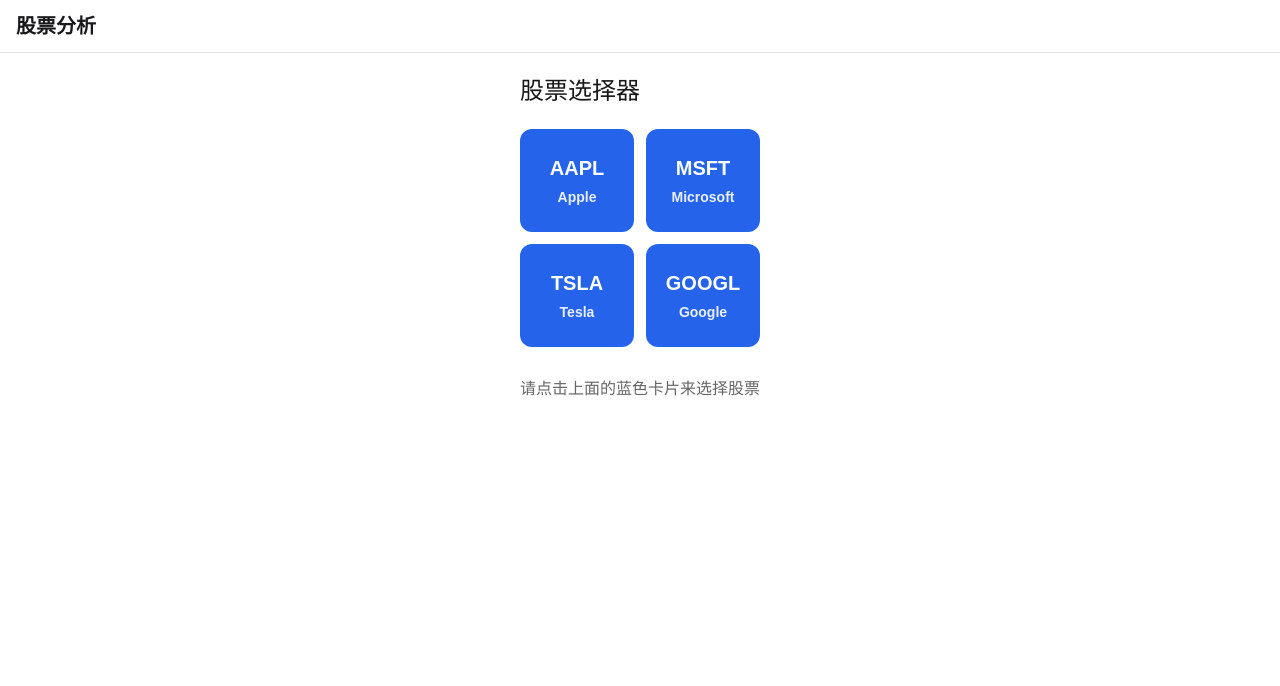
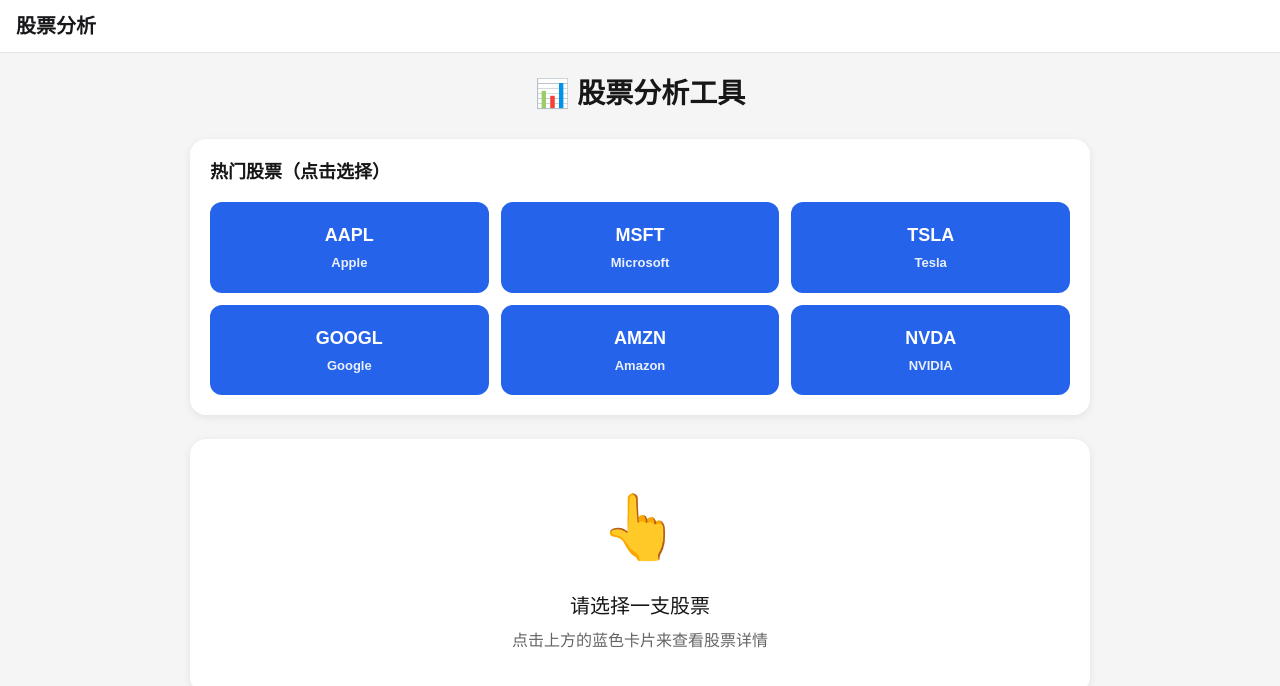
Before and after one commit to wwxiaoming/Mming, a Next.js app: page / in a window 1280 px wide. Shown: the top 686 px of the page. Built offline with nearby package versions, Linux system fonts and the light colour scheme.

Commit message:
feat: 股票分析网站
Co-authored-by: traeagent <traeagent@users.noreply.github.com>

```diff
--- a/src/app/page.tsx
+++ b/src/app/page.tsx
@@ -1,58 +1,211 @@
 import Link from 'next/link';
 
-const stocks = [
+const popularStocks = [
   { symbol: 'AAPL', name: 'Apple' },
   { symbol: 'MSFT', name: 'Microsoft' },
   { symbol: 'TSLA', name: 'Tesla' },
   { symbol: 'GOOGL', name: 'Google' },
+  { symbol: 'AMZN', name: 'Amazon' },
+  { symbol: 'NVDA', name: 'NVIDIA' },
 ];
 
 export default function Home({ searchParams }) {
   const selected = searchParams.stock;
 
   return (
-    <div style={{ padding: '20px', maxWidth: '500px', margin: '0 auto' }}>
-      <h1 style={{ fontSize: '24px', marginBottom: '20px' }}>股票选择器</h1>
+    <div style={{
+      minHeight: '100vh',
+      backgroundColor: '#f5f5f5',
+      padding: '20px'
+    }}>
+      <div style={{ maxWidth: '900px', margin: '0 auto' }}>
+        <h1 style={{
+          fontSize: '28px',
+          fontWeight: 'bold',
+          marginBottom: '24px',
+          textAlign: 'center'
+        }}>
+          📊 股票分析工具
+        </h1>
 
-      <div style={{ display: 'grid', gridTemplateColumns: '1fr 1fr', gap: '12px', marginBottom: '30px' }}>
-        {stocks.map((stock) => (
+        {/* 热门股票选择区域 */}
+        <div style={{
+          backgroundColor: 'white',
+          padding: '20px',
+          borderRadius: '16px',
+          marginBottom: '24px',
+          boxShadow: '0 2px 8px rgba(0,0,0,0.08)'
+        }}>
+          <h2 style={{ fontSize: '18px', marginBottom: '16px', fontWeight: 'bold' }}>
+            热门股票（点击选择）
+          </h2>
+          <div style={{
+            display: 'grid',
+            gridTemplateColumns: 'repeat(3, 1fr)',
+            gap: '12px'
+          }}>
+            {popularStocks.map((stock) => (
               <Link
                 key={stock.symbol}
                 href={`/?stock=${stock.symbol}`}
                 style={{
-              padding: '24px 16px',
-              backgroundColor: '#2563eb',
+                  padding: '20px 12px',
+                  backgroundColor: selected === stock.symbol ? '#1d4ed8' : '#2563eb',
                   color: 'white',
-              border: 'none',
                   borderRadius: '12px',
-              fontSize: '20px',
+                  fontSize: '18px',
                   textDecoration: 'none',
                   textAlign: 'center',
-              fontWeight: 'bold'
+                  fontWeight: 'bold',
+                  transition: 'transform 0.1s'
                 }}
               >
                 {stock.symbol}
-            <div style={{ fontSize: '14px', opacity: '0.9', marginTop: '4px' }}>{stock.name}</div>
+                <div style={{ fontSize: '13px', opacity: '0.9', marginTop: '4px' }}>
+                  {stock.name}
+                </div>
               </Link>
             ))}
           </div>
+        </div>
 
-      {selected && (
+        {/* 股票详情区域 */}
+        {selected ? (
           <div style={{
+            backgroundColor: 'white',
             padding: '24px',
-          backgroundColor: '#dcfce7',
+            borderRadius: '16px',
+            boxShadow: '0 2px 8px rgba(0,0,0,0.08)'
+          }}>
+            <div style={{
+              display: 'flex',
+              justifyContent: 'space-between',
+              alignItems: 'center',
+              marginBottom: '20px'
+            }}>
+              <div>
+                <h2 style={{ fontSize: '24px', fontWeight: 'bold', margin: 0 }}>
+                  {selected}
+                </h2>
+                <p style={{ color: '#666', margin: '4px 0 0 0' }}>
+                  {popularStocks.find(s => s.symbol === selected)?.name || '股票'}
+                </p>
+              </div>
+              <Link
+                href="/"
+                style={{
+                  padding: '10px 20px',
+                  backgroundColor: '#f3f4f6',
+                  color: '#374151',
+                  borderRadius: '8px',
+                  textDecoration: 'none',
+                  fontSize: '14px',
+                  fontWeight: '500'
+                }}
+              >
+                返回选择
+              </Link>
+            </div>
+
+            {/* 模拟价格信息 */}
+            <div style={{
+              backgroundColor: selected === 'AAPL' || selected === 'MSFT' || selected === 'NVDA' ? '#ecfdf5' : '#fef2f2',
+              padding: '20px',
               borderRadius: '12px',
-          fontSize: '22px',
-          textAlign: 'center',
-          fontWeight: 'bold'
+              marginBottom: '20px'
             }}>
-          ✓ 你选择了：{selected}
+              <div style={{ fontSize: '36px', fontWeight: 'bold', marginBottom: '8px' }}>
+                ${(100 + Math.random() * 400).toFixed(2)}
+              </div>
+              <div style={{
+                fontSize: '18px',
+                color: selected === 'AAPL' || selected === 'MSFT' || selected === 'NVDA' ? '#059669' : '#dc2626'
+              }}>
+                {selected === 'AAPL' || selected === 'MSFT' || selected === 'NVDA' ? '+' : ''}
+                {(Math.random() * 10 - 2).toFixed(2)}
+                ({selected === 'AAPL' || selected === 'MSFT' || selected === 'NVDA' ? '+' : ''}
+                {(Math.random() * 5 - 1).toFixed(2)}%)
+              </div>
+            </div>
+
+            {/* 模拟图表区域 */}
+            <div style={{
+              backgroundColor: '#f9fafb',
+              padding: '20px',
+              borderRadius: '12px',
+              marginBottom: '20px',
+              minHeight: '200px',
+              display: 'flex',
+              alignItems: 'center',
+              justifyContent: 'center',
+              color: '#9ca3af',
+              fontSize: '16px'
+            }}>
+              📈 图表区域（真实数据需要API）
+            </div>
+
+            {/* 关键指标 */}
+            <div style={{ display: 'grid', gridTemplateColumns: '1fr 1fr', gap: '12px' }}>
+              <div style={{
+                backgroundColor: '#f9fafb',
+                padding: '16px',
+                borderRadius: '8px'
+              }}>
+                <div style={{ fontSize: '14px', color: '#666', marginBottom: '4px' }}>市值</div>
+                <div style={{ fontSize: '18px', fontWeight: 'bold' }}>
+                  ${((Math.random() * 2000) + 100).toFixed(0)}B
+                </div>
+              </div>
+              <div style={{
+                backgroundColor: '#f9fafb',
+                padding: '16px',
+                borderRadius: '8px'
+              }}>
+                <div style={{ fontSize: '14px', color: '#666', marginBottom: '4px' }}>成交量</div>
+                <div style={{ fontSize: '18px', fontWeight: 'bold' }}>
+                  {((Math.random() * 50) + 10).toFixed(0)}M
+                </div>
+              </div>
+              <div style={{
+                backgroundColor: '#f9fafb',
+                padding: '16px',
+                borderRadius: '8px'
+              }}>
+                <div style={{ fontSize: '14px', color: '#666', marginBottom: '4px' }}>52周最高</div>
+                <div style={{ fontSize: '18px', fontWeight: 'bold' }}>
+                  ${(200 + Math.random() * 400).toFixed(2)}
+                </div>
+              </div>
+              <div style={{
+                backgroundColor: '#f9fafb',
+                padding: '16px',
+                borderRadius: '8px'
+              }}>
+                <div style={{ fontSize: '14px', color: '#666', marginBottom: '4px' }}>52周最低</div>
+                <div style={{ fontSize: '18px', fontWeight: 'bold' }}>
+                  ${(50 + Math.random() * 150).toFixed(2)}
+                </div>
+              </div>
+            </div>
+          </div>
+        ) : (
+          <div style={{
+            backgroundColor: 'white',
+            padding: '40px 20px',
+            borderRadius: '16px',
+            boxShadow: '0 2px 8px rgba(0,0,0,0.08)',
+            textAlign: 'center'
+          }}>
+            <div style={{ fontSize: '64px', marginBottom: '16px' }}>👆</div>
+            <h2 style={{ fontSize: '20px', marginBottom: '8px' }}>
+              请选择一支股票
+            </h2>
+            <p style={{ color: '#666', margin: 0 }}>
+              点击上方的蓝色卡片来查看股票详情
+            </p>
           </div>
         )}
-
-      <p style={{ marginTop: '24px', color: '#666', textAlign: 'center' }}>
-        请点击上面的蓝色卡片来选择股票
-      </p>
+      </div>
     </div>
   );
 }
```
Lines whose indentation alone changed are shown as unchanged.
